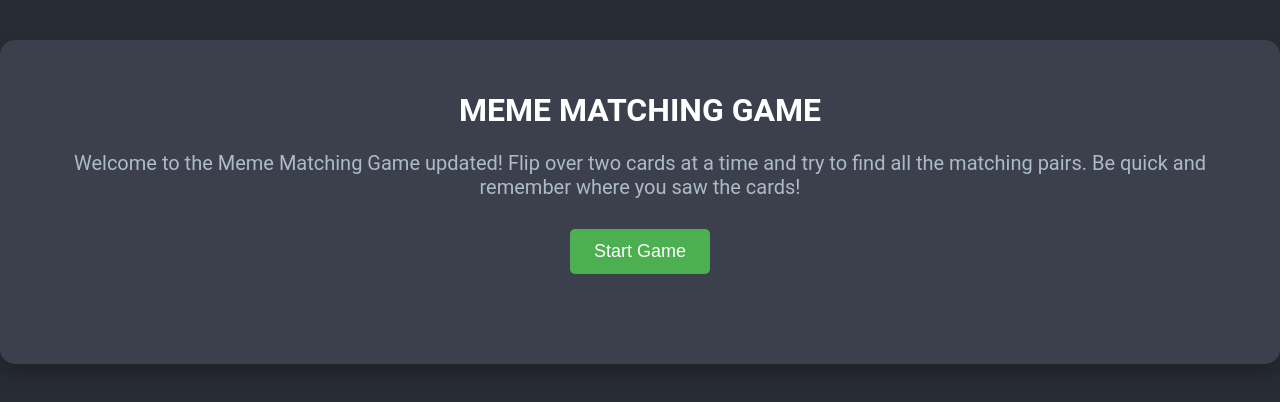
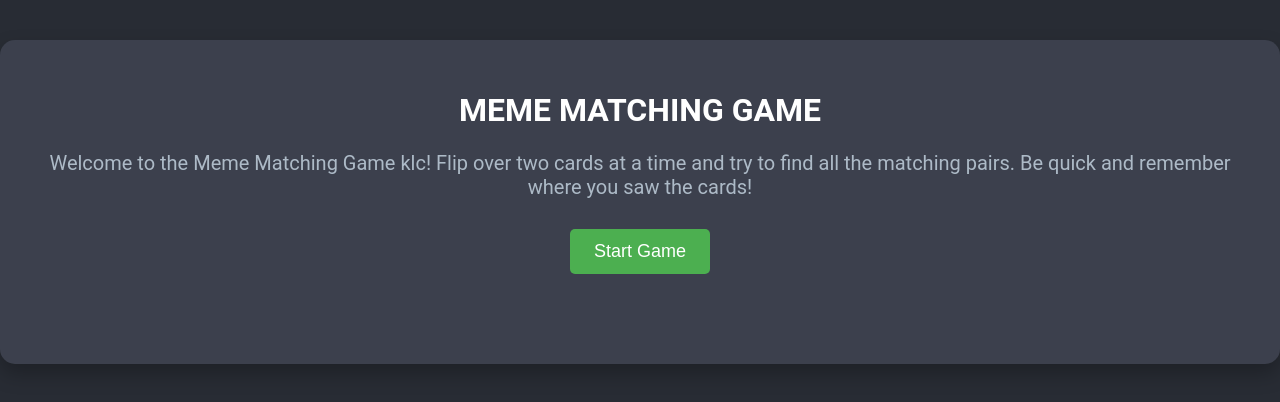
Before and after one commit to yaswanth4411/CICD-pipeline, a plain HTML site: page index.html in a window 1280 px wide. Drawn offline with Linux system fonts and the light colour scheme.

Commit message:
Update index.html

```diff
--- a/index.html
+++ b/index.html
@@ -10,7 +10,7 @@
     <div class="container">
         <h1>MEME MATCHING GAME</h1>
         <p class="instructions">
-            Welcome to the Meme Matching Game updated!  Flip over two cards at a time and try to find all the matching pairs. Be quick and remember where you saw the cards!
+            Welcome to the Meme Matching Game klc!  Flip over two cards at a time and try to find all the matching pairs. Be quick and remember where you saw the cards!
         </p>
         <button id="start-game">Start Game</button>
         <div id="game-board" class="game-board">
```
